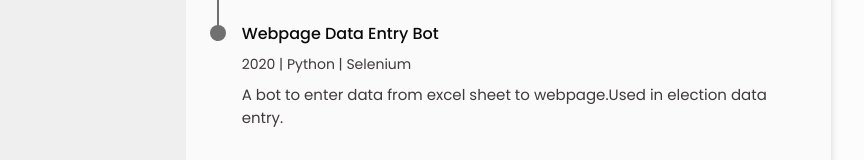
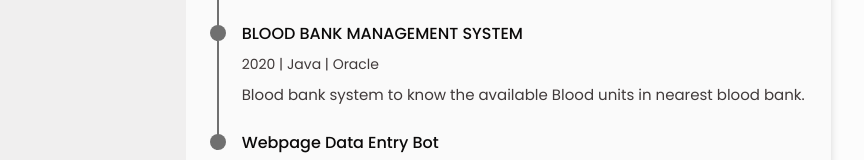
Before and after one commit to n48331/myresume, a plain HTML site: page index.html in a window 1280 px wide. Shown: the part 572-732 px from the top of the page, 293-1157 px from the left. Drawn offline with nearby package versions, Linux system fonts and the light colour scheme.

Commit message:
new project added

```diff
--- a/index.html
+++ b/index.html
@@ -293,6 +293,21 @@
                                     </p>
                                 </div>
                             </div>
+
+                            <div class="experience__content">
+                                <div class="experience__time">
+                                    <span class="experience__rounder"></span>
+                                    <span class="experience__line"></span>
+                                </div>
+                                <div class="experience__data bd-grid">
+                                    <h3 class="experience__title">BLOOD BANK MANAGEMENT SYSTEM</h3>
+                                    <span class="experience__company">2020 | Java | Oracle</span>
+                                    <p class="experience__description">
+                                        Blood bank system to know the available Blood units in nearest blood bank.
+                                    </p>
+                                </div>
+                            </div>
+
                             <div class="experience__content">
                                 <div class="experience__time">
                                     <span class="experience__rounder"></span>
@@ -308,6 +323,7 @@
                                     </p>
                                 </div>
                             </div>
+
                         </div>
                     </section>
 
```
